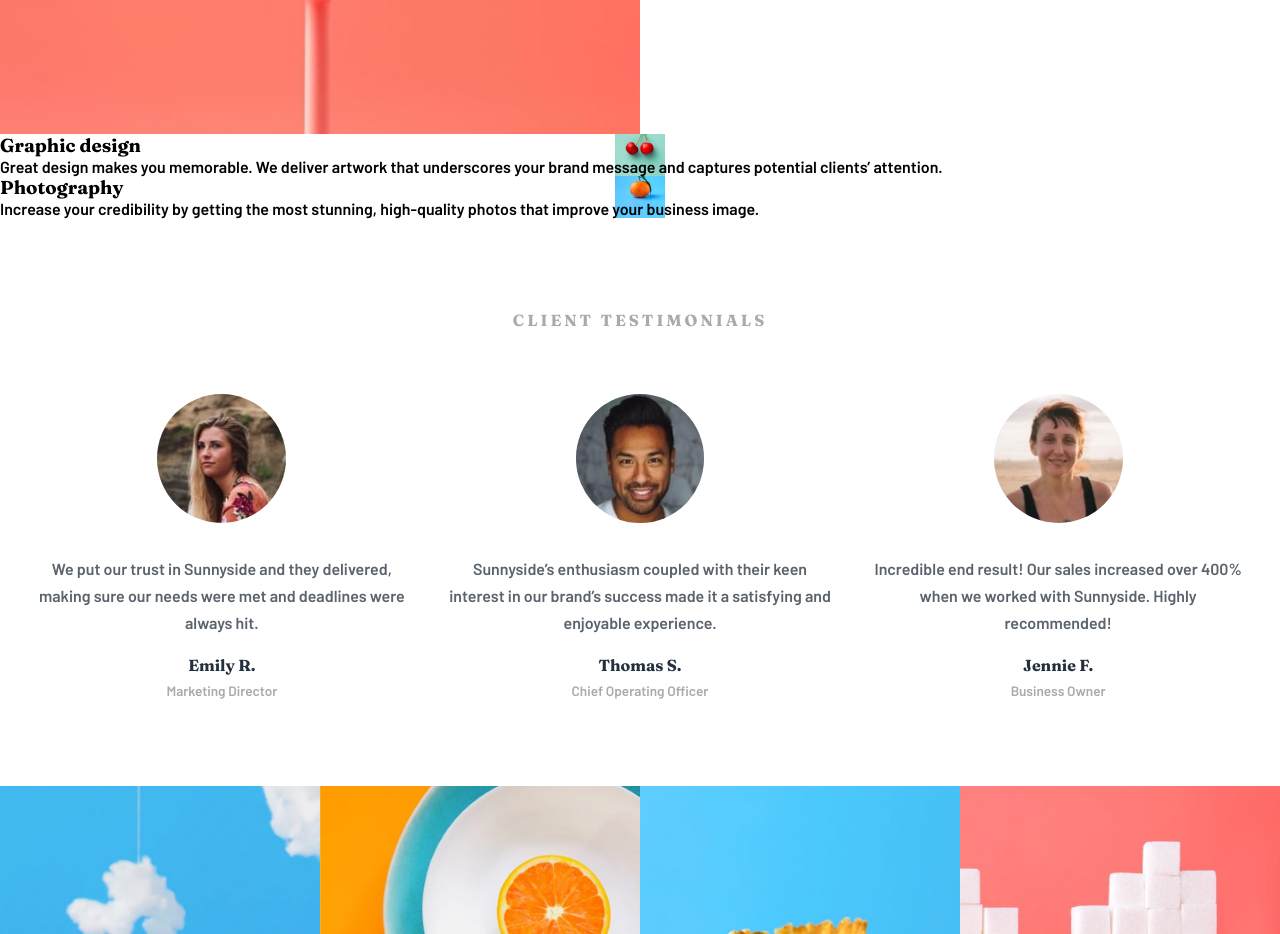
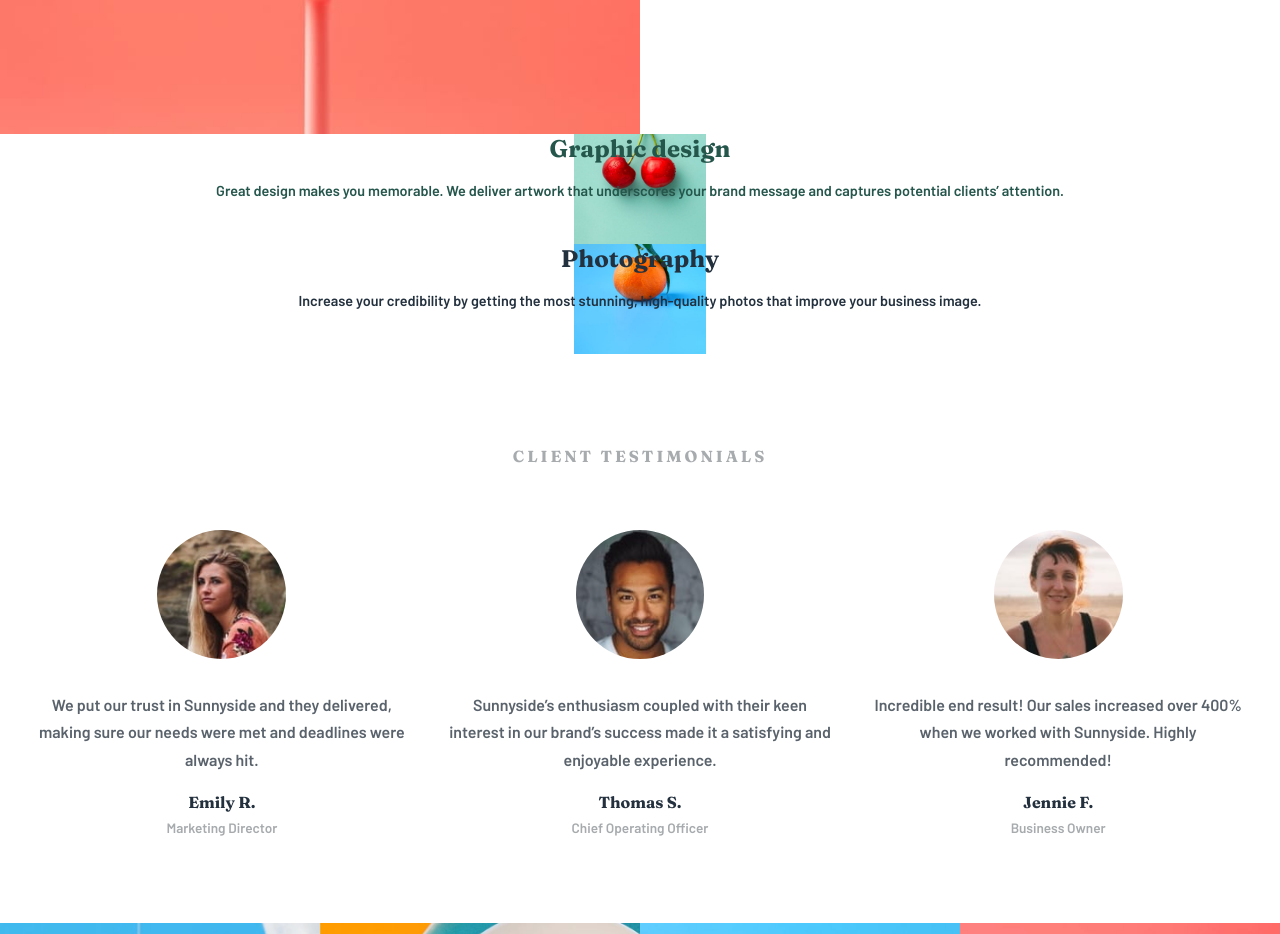
Before and after one commit to alessandradocouto/Responsive-Page-Grid-Flexbox-JavaScript, a plain HTML site: page index.html in a window 1280 px wide. Shown: the part 1533-2467 px from the top of the page. Drawn offline with Linux system fonts and the light colour scheme.

Commit message:
edit .container-service index.html

```diff
--- a/index.html
+++ b/index.html
@@ -89,9 +89,9 @@
 
         <section id="services" class="container-service">
           <div class="container-service-graph-img">
-            <article class="container-service-text">
-              <h3 class="container-service-text-graph-title">Graphic design</h3>
-              <p class="container-service-text-graph-title-subtext">Great design makes you memorable.
+            <article class="container-graph">
+              <h3 class="container-graph-title">Graphic design</h3>
+              <p class="container-graph-subtext">Great design makes you memorable.
                 We deliver artwork that underscores
                 your brand message and captures potential
                 clients’ attention.
@@ -100,11 +100,11 @@
           </div>
 
           <div class="container-service-photo-img">
-            <article class="container-service-text">
-              <h3 class="container-service-photo-text-title">Photography</h3>
-              <p class="container-service-photo-text-title-subtext">Increase your credibility by getting
+            <article class="container-photo">
+              <h3 class="container-photo-title">Photography</h3>
+              <p class="container-photo-subtext">Increase your credibility by getting
                 the most stunning, high-quality photos
-                  that improve your business image.
+                that improve your business image.
               </p>
             </article>
           </div>
```
